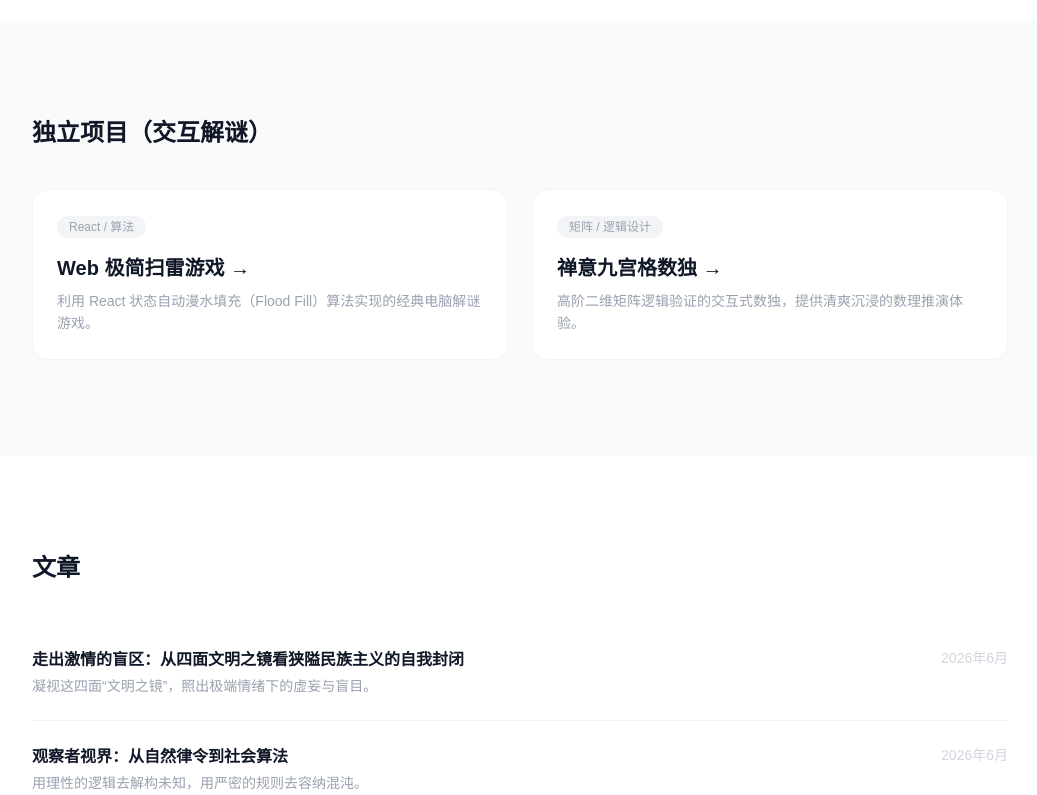
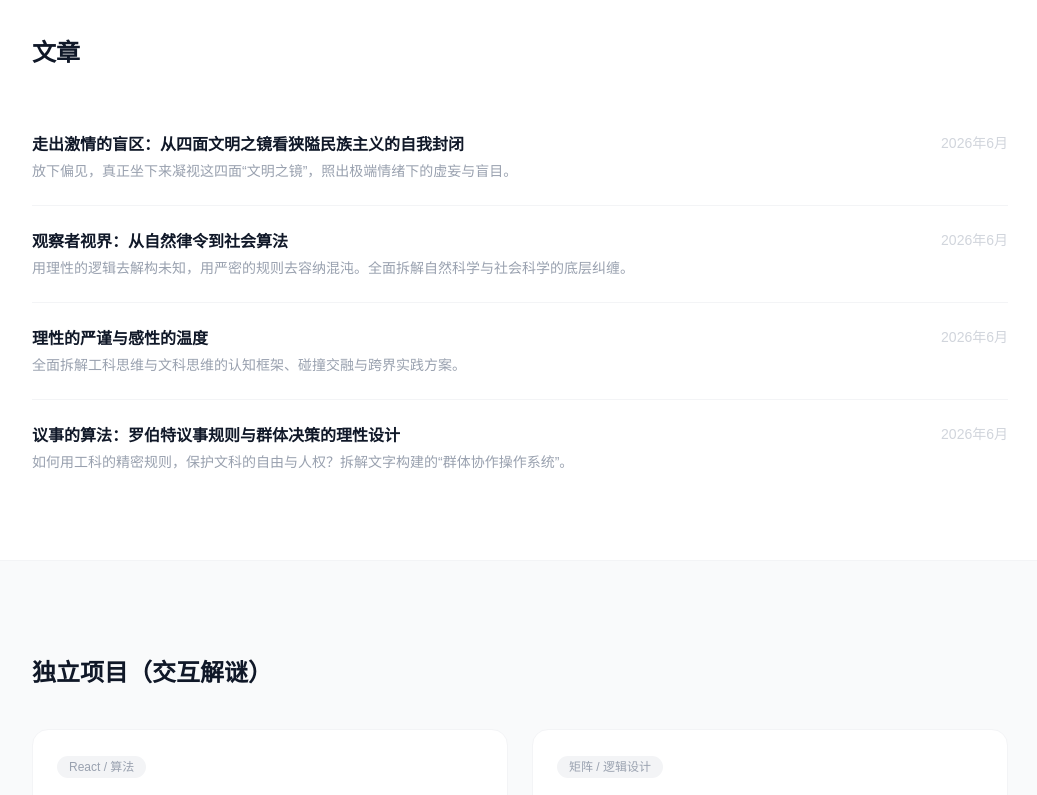
Before and after one commit to luhuahui-lhh/my-app, a Next.js app in the folder my-app/: page / in a window 1280 px wide. Shown: the part 360-1155 px from the top of the page, without its empty margins (120-1157 px from the left). Built offline with nearby package versions, Linux system fonts and the light colour scheme.

Commit message:
更新 page.tsx
文章靠前

```diff
--- a/my-app/app/page.tsx
+++ b/my-app/app/page.tsx
@@ -1,7 +1,6 @@
 'use client'
 
 import { useEffect, useRef, ReactNode, useState } from 'react'
-import Image from 'next/image'
 import Link from 'next/link'
 
 function FadeIn({ children, delay = 0 }: { children: ReactNode; delay?: number }) {
@@ -39,6 +38,7 @@ function FadeIn({ children, delay = 0 }: { children: ReactNode; delay?: number }
 export default function Home() {
   const [showArticle, setShowArticle] = useState(false)
 
+  // 罗伯特议事规则文章原地渲染
   if (showArticle) {
     return (
       <main className="min-h-screen bg-white text-gray-900 pb-24">
@@ -57,7 +57,11 @@ export default function Home() {
             <h1 className="text-4xl font-bold mb-4 leading-tight text-gray-900">
               议事的算法：罗伯特议事规则与群体决策的理性设计
             </h1>
+            <p className="text-xl text-gray-500 mb-12 leading-relaxed font-light">
+              如何用工科的精密规则，保护文科的自由与人权？拆解文字构建的“群体协作操作系统”。
+            </p>
           </FadeIn>
+
           <div className="space-y-16 text-gray-800 leading-relaxed text-lg pt-8">
             <p className="mb-6">诞生于 19 世纪的《罗伯特议事规则》，本质上是一套用极其严密的数理逻辑与程序设计，来保障人性尊严、自由与公平的“社会协作代码”。</p>
           </div>
@@ -74,15 +78,15 @@ export default function Home() {
           <span className="font-semibold text-lg">HUAHUI</span>
           <div className="flex gap-8 text-sm text-gray-600">
             <a href="#about" className="hover:text-black transition-colors">关于</a>
+            <a href="#blog" className="hover:text-black transition-colors">文章</a>
             <a href="#projects" className="hover:text-black transition-colors">项目</a>
-            <a href="#blog" className="hover:text-black transition-colors">文章</a>
             <a href="#contact" className="hover:text-black transition-colors">联系</a>
           </div>
         </div>
       </nav>
 
       {/* 个人介绍 */}
-      <section id="about" className="max-w-5xl mx-auto px-6 pt-36 pb-24">
+      <section id="about" className="max-w-5xl mx-auto px-6 pt-36 pb-12">
         <FadeIn>
           <p className="text-gray-400 mb-3">你好，我是</p>
           <h1 className="text-5xl font-bold mb-6">HUAHUI</h1>
@@ -92,8 +96,70 @@ export default function Home() {
         </FadeIn>
       </section>
 
-      {/* 🕹️ 重新启动的项目网格区域 */}
-      <section id="projects" className="bg-gray-50">
+      {/* ✍️ 1、文章展示区（已移至上方，保留全部 4 篇文章） */}
+      <section id="blog" className="max-w-5xl mx-auto px-6 py-16">
+        <FadeIn>
+          <h2 className="text-2xl font-bold mb-10">文章</h2>
+        </FadeIn>
+        <div className="divide-y divide-gray-100">
+
+          {/* 文章 1 */}
+          <FadeIn delay={0}>
+            <Link href="/blog/wenzhang2" className="block py-6 hover:bg-gray-50 -mx-4 px-4 rounded-xl cursor-pointer transition-colors">
+              <div className="flex justify-between items-start">
+                <div>
+                  <h3 className="font-semibold mb-1 text-gray-900">走出激情的盲区：从四面文明之镜看狭隘民族主义的自我封闭</h3>
+                  <p className="text-gray-400 text-sm">放下偏见，真正坐下来凝视这四面“文明之镜”，照出极端情绪下的虚妄与盲目。</p>
+                </div>
+                <span className="text-gray-300 text-sm ml-8 shrink-0">2026年6月</span>
+              </div>
+            </Link>
+          </FadeIn>
+
+          {/* 文章 2 */}
+          <FadeIn delay={50}>
+            <Link href="/blog/wenzhang1" className="block py-6 hover:bg-gray-50 -mx-4 px-4 rounded-xl cursor-pointer transition-colors">
+              <div className="flex justify-between items-start">
+                <div>
+                  <h3 className="font-semibold mb-1 text-gray-900">观察者视界：从自然律令到社会算法</h3>
+                  <p className="text-gray-400 text-sm">用理性的逻辑去解构未知，用严密的规则去容纳混沌。全面拆解自然科学与社会科学的底层纠缠。</p>
+                </div>
+                <span className="text-gray-300 text-sm ml-8 shrink-0">2026年6月</span>
+              </div>
+            </Link>
+          </FadeIn>
+
+          {/* 文章 3 */}
+          <FadeIn delay={100}>
+            <Link href="/blog/rational-and-perceptual" className="block py-6 hover:bg-gray-50 -mx-4 px-4 rounded-xl cursor-pointer transition-colors">
+              <div className="flex justify-between items-start">
+                <div>
+                  <h3 className="font-semibold mb-1 text-gray-900">理性的严谨与感性的温度</h3>
+                  <p className="text-gray-400 text-sm">全面拆解工科思维与文科思维的认知框架、碰撞交融与跨界实践方案。</p>
+                </div>
+                <span className="text-gray-300 text-sm ml-8 shrink-0">2026年6月</span>
+              </div>
+            </Link>
+          </FadeIn>
+
+          {/* 文章 4 */}
+          <FadeIn delay={150}>
+            <div onClick={() => { setShowArticle(true); window.scrollTo(0,0); }} className="py-6 hover:bg-gray-50 -mx-4 px-4 rounded-xl cursor-pointer transition-colors">
+              <div className="flex justify-between items-start">
+                <div>
+                  <h3 className="font-semibold mb-1 text-gray-900">议事的算法：罗伯特议事规则与群体决策的理性设计</h3>
+                  <p className="text-gray-400 text-sm">如何用工科的精密规则，保护文科的自由与人权？拆解文字构建的“群体协作操作系统”。</p>
+                </div>
+                <span className="text-gray-300 text-sm ml-8 shrink-0">2026年6月</span>
+              </div>
+            </div>
+          </FadeIn>
+
+        </div>
+      </section>
+
+      {/* 🕹️ 2、独立项目区域（已移至下方，路径修正为 xingmu1 和 xingmu2） */}
+      <section id="projects" className="bg-gray-50 border-t border-b border-gray-100">
         <div className="max-w-5xl mx-auto px-6 py-24">
           <FadeIn>
             <h2 className="text-2xl font-bold mb-10">独立项目（交互解谜）</h2>
@@ -122,37 +188,8 @@ export default function Home() {
         </div>
       </section>
 
-      {/* 文章展示区 */}
-      <section id="blog" className="max-w-5xl mx-auto px-6 py-24">
-        <FadeIn><h2 className="text-2xl font-bold mb-10">文章</h2></FadeIn>
-        <div className="divide-y divide-gray-100">
-          <FadeIn delay={0}>
-            <Link href="/blog/wenzhang2" className="block py-6 hover:bg-gray-50 -mx-4 px-4 rounded-xl cursor-pointer transition-colors">
-              <div className="flex justify-between items-start">
-                <div>
-                  <h3 className="font-semibold mb-1 text-gray-900">走出激情的盲区：从四面文明之镜看狭隘民族主义的自我封闭</h3>
-                  <p className="text-gray-400 text-sm">凝视这四面“文明之镜”，照出极端情绪下的虚妄与盲目。</p>
-                </div>
-                <span className="text-gray-300 text-sm ml-8 shrink-0">2026年6月</span>
-              </div>
-            </Link>
-          </FadeIn>
-          <FadeIn delay={100}>
-            <Link href="/blog/wenzhang1" className="block py-6 hover:bg-gray-50 -mx-4 px-4 rounded-xl cursor-pointer transition-colors">
-              <div className="flex justify-between items-start">
-                <div>
-                  <h3 className="font-semibold mb-1 text-gray-900">观察者视界：从自然律令到社会算法</h3>
-                  <p className="text-gray-400 text-sm">用理性的逻辑去解构未知，用严密的规则去容纳混沌。</p>
-                </div>
-                <span className="text-gray-300 text-sm ml-8 shrink-0">2026年6月</span>
-              </div>
-            </Link>
-          </FadeIn>
-        </div>
-      </section>
-
       {/* 联系 */}
-      <section id="contact" className="bg-gray-50">
+      <section id="contact">
         <div className="max-w-5xl mx-auto px-6 py-24 text-center">
           <FadeIn>
             <h2 className="text-2xl font-bold mb-4">联系我</h2>
```
